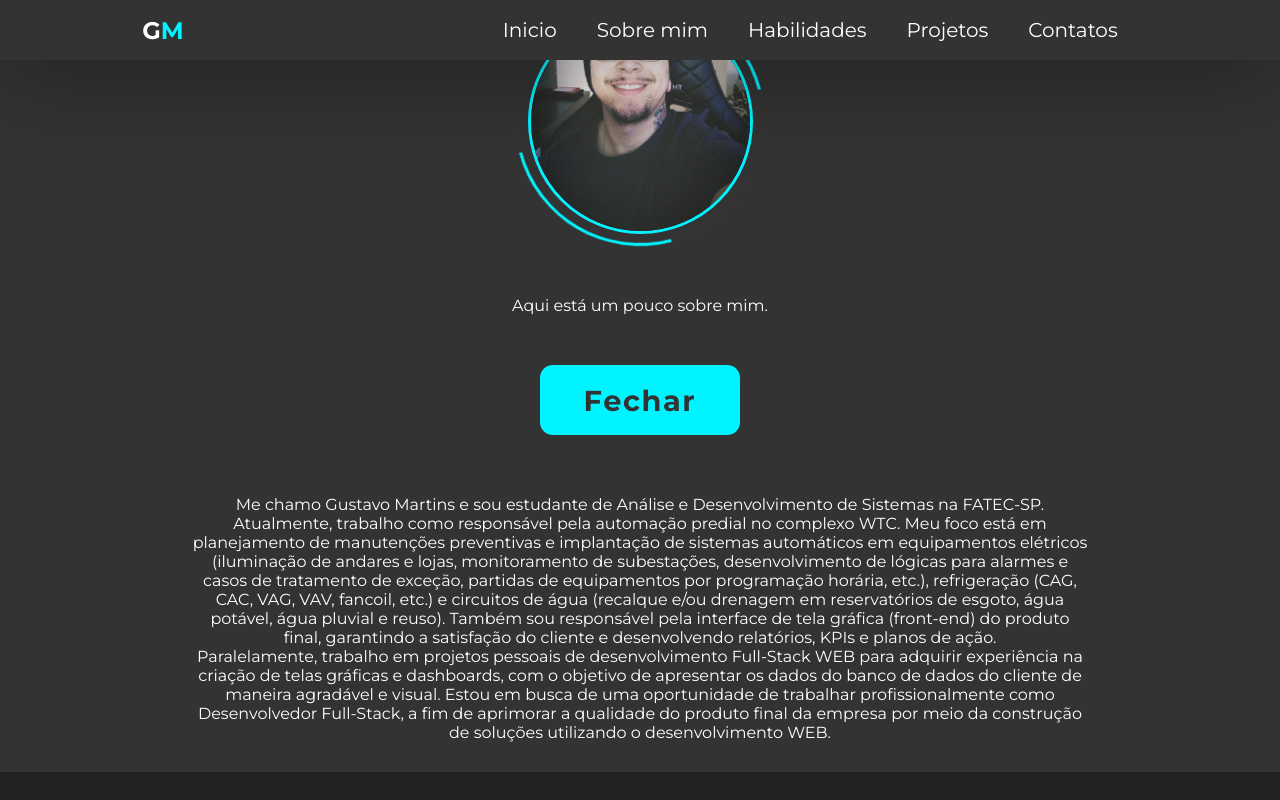
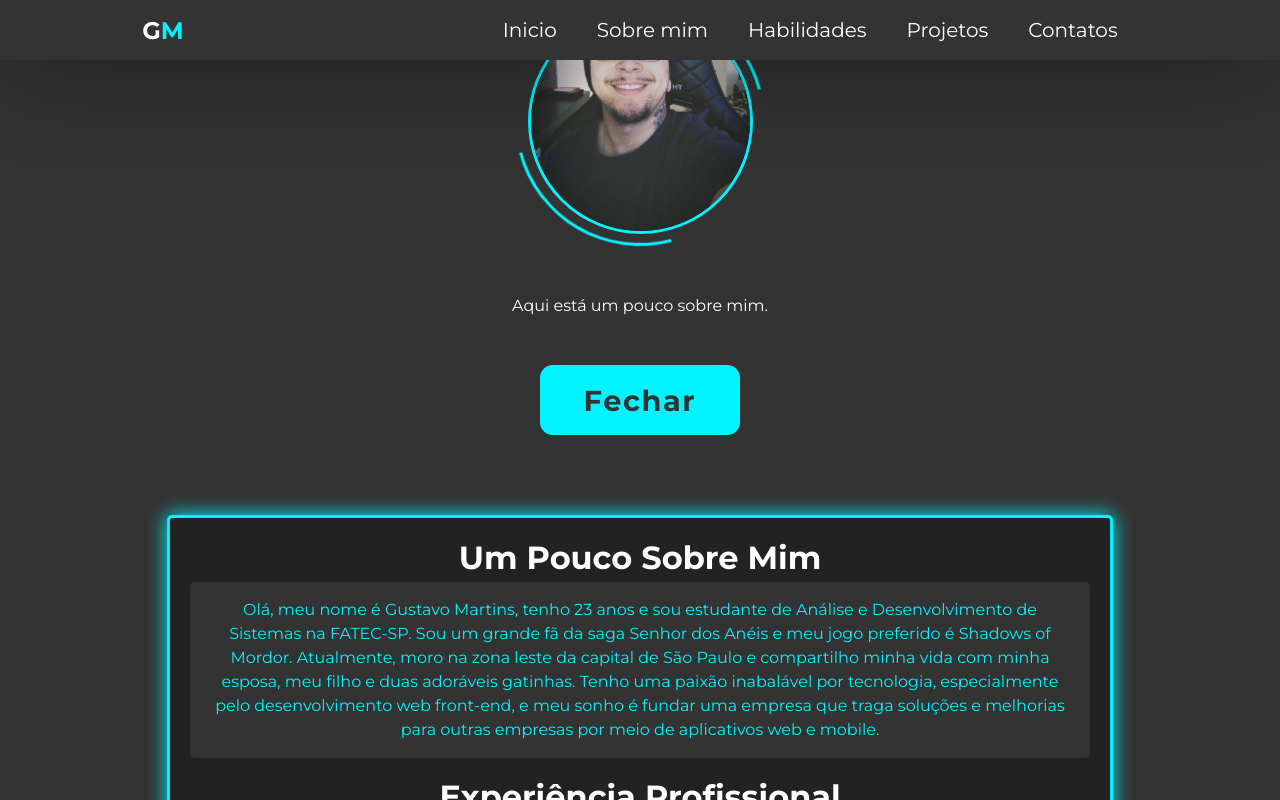
Before and after one commit to tioben/new-portfolio, a plain HTML site: page index.html in a window 1280 px wide. Both pictures are taken after a click on the link "Leia mais". Shown: the part 923-1723 px from the top of the page. Drawn offline with nearby package versions, Linux system fonts and the light colour scheme.

Commit message:
13/09/2023

```diff
--- a/index.html
+++ b/index.html
@@ -51,11 +51,17 @@
             <a href="#" class="btn" id="btnSaibaMais">Leia mais</a>
         </div>
         <div id="secaoOculta">
-            <p>
-                Me chamo Gustavo Martins e sou estudante de Análise e Desenvolvimento de Sistemas na FATEC-SP. Atualmente, trabalho como responsável pela automação predial no complexo WTC. Meu foco está em planejamento de manutenções preventivas e implantação de sistemas automáticos em equipamentos elétricos (iluminação de andares e lojas, monitoramento de subestações, desenvolvimento de lógicas para alarmes e casos de tratamento de exceção, partidas de equipamentos por programação horária, etc.), refrigeração (CAG, CAC, VAG, VAV, fancoil, etc.) e circuitos de água (recalque e/ou drenagem em reservatórios de esgoto, água potável, água pluvial e reuso). Também sou responsável pela interface de tela gráfica (front-end) do produto final, garantindo a satisfação do cliente e desenvolvendo relatórios, KPIs e planos de ação.
-                <br> Paralelamente, trabalho em projetos pessoais de desenvolvimento Full-Stack WEB para adquirir experiência na criação de telas gráficas e dashboards, com o objetivo de apresentar os dados do banco de dados do cliente de maneira agradável e visual. Estou em busca de uma oportunidade de trabalhar profissionalmente como Desenvolvedor Full-Stack, a fim de aprimorar a qualidade do produto final da empresa por meio da construção de soluções utilizando o desenvolvimento WEB.
-            </p>
+            <h1>Um Pouco Sobre Mim</h1>
+            <p>Olá, meu nome é Gustavo Martins, tenho 23 anos e sou estudante de Análise e Desenvolvimento de Sistemas na FATEC-SP. Sou um grande fã da saga Senhor dos Anéis e meu jogo preferido é Shadows of Mordor. Atualmente, moro na zona leste da capital de São Paulo e compartilho minha vida com minha esposa, meu filho e duas adoráveis gatinhas. Tenho uma paixão inabalável por tecnologia, especialmente pelo desenvolvimento web front-end, e meu sonho é fundar uma empresa que traga soluções e melhorias para outras empresas por meio de aplicativos web e mobile.</p>
+            <br>
+            <h1>Experiência Profissional</h1>
+            <p>No campo profissional, atuo como técnico de automação predial pleno e sou responsável pela automação no complexo WTC. Minha atuação se concentra em planejar manutenções preventivas e implementar sistemas automáticos em equipamentos elétricos, como a iluminação de andares e lojas, monitoramento de subestações, desenvolvimento de lógicas para alarmes e casos de tratamento de exceção, bem como partidas de equipamentos por programação horária. Além disso, tenho experiência em sistemas de refrigeração e circuitos de água, incluindo recalque e/ou drenagem em reservatórios de esgoto, água potável, água pluvial e reuso. Também sou responsável pela criação da interface de tela gráfica (front-end) do produto final, garantindo a satisfação do cliente e desenvolvendo relatórios, KPIs e planos de ação.</p>
+            <br>
+            <h1>Meu Objetivo</h1>
+            <p>No momento, meu principal objetivo é conquistar minha primeira oportunidade no mercado de desenvolvimento front-end. Estou ciente de que o primeiro passo pode ser desafiador, mas acredito que após essa fase inicial, o céu é o limite para minha carreira.</p>
+            <br>
         </div>
+
     </section>
 
     <section id="skills-section" class="skills-section">
--- a/script.js
+++ b/script.js
@@ -94,22 +94,47 @@ function typeText() {
 // Chame a função de digitação quando a página estiver totalmente carregada
 window.addEventListener('load', typeText);
 
-// Obtém o elemento do botão e da seção
-const btnSaibaMais = document.getElementById('btnSaibaMais');
 const secaoOculta = document.getElementById('secaoOculta');
 
-// Adiciona um ouvinte de eventos para o clique no botão
+function fadeIn(element) {
+    element.style.opacity = 0;
+    element.style.display = 'block';
+
+    let opacity = 0;
+    const interval = setInterval(function() {
+        if (opacity < 1) {
+            opacity += 0.1;
+            element.style.opacity = opacity;
+        } else {
+            clearInterval(interval);
+        }
+    }, 50);
+}
+
+function fadeOut(element) {
+    let opacity = 1;
+
+    const interval = setInterval(function() {
+        if (opacity > 0) {
+            opacity -= 0.1;
+            element.style.opacity = opacity;
+        } else {
+            element.style.display = 'none';
+            clearInterval(interval);
+        }
+    }, 50);
+}
+
+const btnSaibaMais = document.getElementById('btnSaibaMais');
+
 btnSaibaMais.addEventListener('click', function(event) {
-    event.preventDefault(); // Impede o comportamento padrão do link
+    event.preventDefault();
 
-    // Verifica se a seção está visível ou oculta
     if (secaoOculta.style.display === 'none' || !secaoOculta.style.display) {
-        // Se a seção estiver oculta, mostra-a
-        secaoOculta.style.display = 'block';
-        btnSaibaMais.textContent = 'Fechar'; // Altera o texto do botão
+        fadeIn(secaoOculta);
+        btnSaibaMais.textContent = 'Fechar';
     } else {
-        // Se a seção estiver visível, oculta-a
-        secaoOculta.style.display = 'none';
-        btnSaibaMais.textContent = 'Leia mais'; // Altera o texto do botão de volta
+        fadeOut(secaoOculta);
+        btnSaibaMais.textContent = 'Leia mais';
     }
 });
--- a/style.css
+++ b/style.css
@@ -295,6 +295,31 @@ body {
 .btn-box .btn:hover::before{
     width: 100%;
 
+}
+
+#secaoOculta {
+    display: none; /* Começa oculto */
+    background-color: #222; /* Cor de fundo neon */
+    padding: 20px; /* Espaçamento interno */
+    border: solid 3px #00f4ff;
+    border-radius: 5px; /* Cantos arredondados */
+    margin-top: 20px; /* Espaçamento superior */
+    box-shadow: 0px 0px 20px #00f4ff; /* Sombra neon */
+    color: #00f4ff; /* Cor do texto */
+}
+
+#secaoOculta p {
+    font-size: 16px; /* Tamanho da fonte */
+    font-weight: 400;
+    line-height: 1.5; /* Espaçamento entre linhas */
+    background-color: #333;
+    padding: 1rem;
+    border-radius: 5px;
+    margin-top: 5px;
+}
+
+#secaoOculta h1{
+    color: white;
 }
 
 
```
